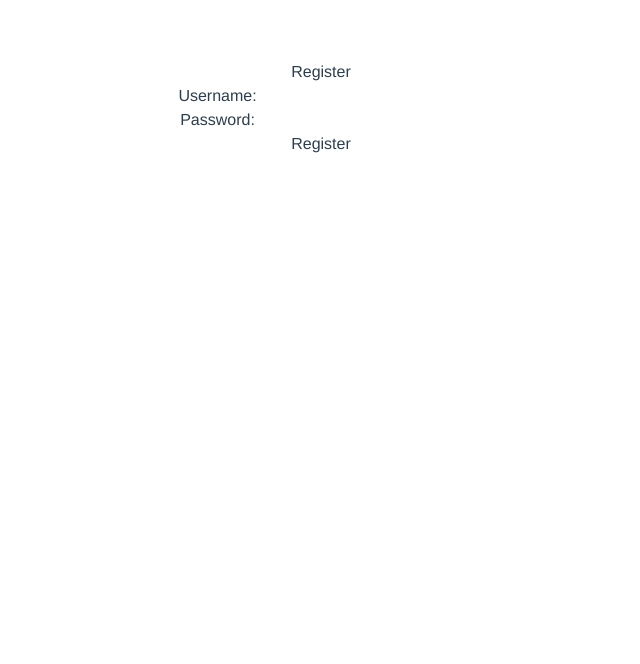
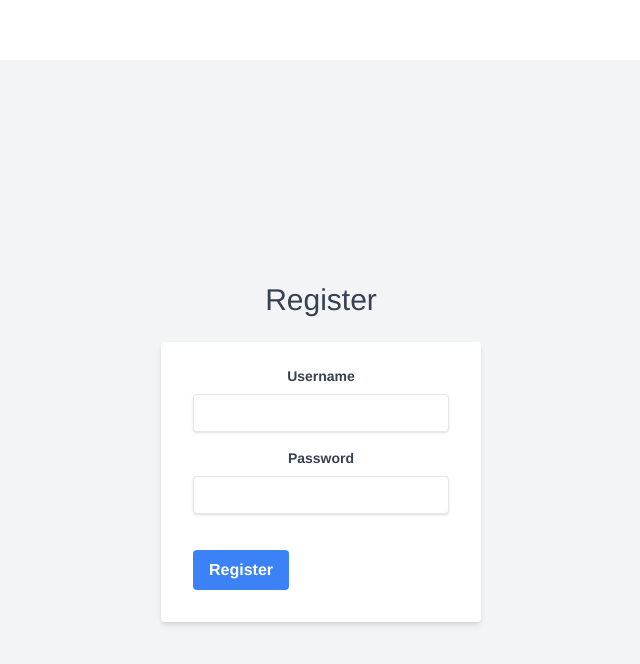
Before and after one commit to Dospalko/finance_tracker_vue, a Vue app in the folder frontend/: page /register in a window 1280 px wide. Shown: the top 664 px of the page, without its empty margins (319-959 px from the left). Built offline with nearby package versions, Linux system fonts and the light colour scheme.

Commit message:
feat: register visual updated also working now redirect to login

```diff
--- a/frontend/src/router/index.js
+++ b/frontend/src/router/index.js
@@ -11,13 +11,13 @@
   routes: [
 
     {
-      path: "/login",
-      name: "UserLogin",
+      path: '/login',
+      name: 'login',
       component: Login,
     },
     {
       path: "/register",
-      name: "UserRegister",
+      name: "Register",
       component: Register,
     },
     {
--- a/frontend/src/views/UserRegister.vue
+++ b/frontend/src/views/UserRegister.vue
@@ -1,20 +1,33 @@
 <template>
-  <div>
-    <h1>Register</h1>
-    <form @submit.prevent="registerUser">
-      <div>
-        <label for="username">Username:</label>
-        <input type="text" id="username" v-model="newUser.username" required>
-      </div>
-      <div>
-        <label for="password">Password:</label>
-        <input type="password" id="password" v-model="newUser.password" required>
-      </div>
-      <button type="submit">Register</button>
-      <p v-if="errorMessage">{{ errorMessage }}</p>
-    </form>
+  <div class="flex justify-center items-center h-screen bg-gray-100">
+    <div class="w-full max-w-xs">
+      <h1 class="mb-6 text-3xl text-center text-gray-700">Register</h1>
+      <form @submit.prevent="registerUser" class="bg-white shadow-md rounded px-8 pt-6 pb-8 mb-4">
+        <div class="mb-4">
+          <label class="block text-gray-700 text-sm font-bold mb-2" for="username">
+            Username
+          </label>
+          <input type="text" id="username" v-model="newUser.username" required
+                 class="shadow appearance-none border rounded w-full py-2 px-3 text-gray-700 leading-tight focus:outline-none focus:shadow-outline">
+        </div>
+        <div class="mb-6">
+          <label class="block text-gray-700 text-sm font-bold mb-2" for="password">
+            Password
+          </label>
+          <input type="password" id="password" v-model="newUser.password" required
+                 class="shadow appearance-none border rounded w-full py-2 px-3 text-gray-700 mb-3 leading-tight focus:outline-none focus:shadow-outline">
+        </div>
+        <div class="flex items-center justify-between">
+          <button type="submit" class="bg-blue-500 hover:bg-blue-700 text-white font-bold py-2 px-4 rounded focus:outline-none focus:shadow-outline">
+            Register
+          </button>
+        </div>
+        <p v-if="errorMessage" class="text-red-500 text-xs italic">{{ errorMessage }}</p>
+      </form>
+    </div>
   </div>
 </template>
+
 
 <script>
 export default {
```
